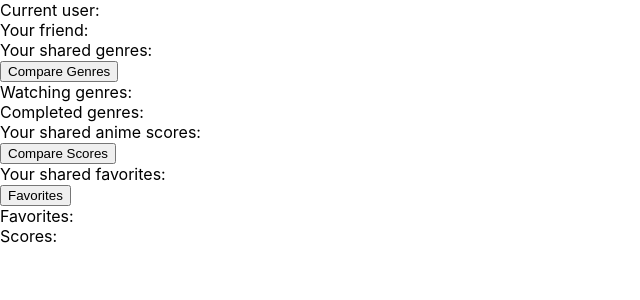
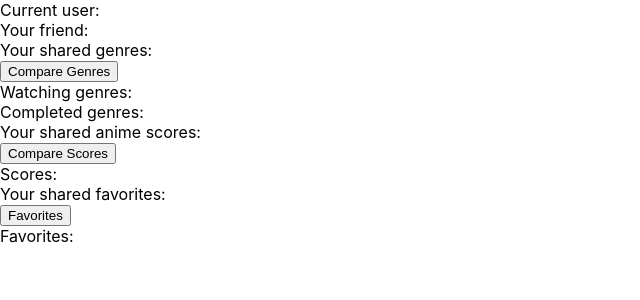
Before and after one commit to alphav1/animatch, a Next.js app: page /routing4 in a window 1280 px wide. Shown: the top 300 px of the page, without its empty margins (0-640 px from the left). Built offline with nearby package versions, Linux system fonts and the light colour scheme.

Commit message:
poopy farty

```diff
--- a/pages/routing4.js
+++ b/pages/routing4.js
@@ -22,11 +22,11 @@ export default function toPage() {
             <div>Watching genres: {Object.keys(data["watching"]).map(entry => <text> {entry}, </text>)}</div>
             <div>Completed genres: {Object.keys(data["completed"]).map(entry => <text> {entry}, </text>)}</div>
             <div> Your shared anime scores: </div><button onClick={async (e) => setScoreList(await getScoreComp(User1, User2))}> Compare Scores </button> <div> </div>
+            <div> Scores: {ScoreList.map(data1 => <ResultsTile data={data1} you={User1} friend={User2} />)} </div>
             <div> Your shared favorites: </div><button onClick={async (e) => { setFavoritesArray(await compareFavorites(await getFavorites(User1), await getFavorites(User2))); console.log("updated: " + FavoritesArray); }}>
                 Favorites </button>
             {/* <h4> Scores: {ScoreList.map(data => <body> title: {data.name} {User1} : {data.user1} {User2} : {data.user2} difference: {data.difference}</body>)} </h4> */}
             <div> Favorites: {FavoritesArray.flatMap(fav => <text>{fav}, </text>)} </div>
-            <div> Scores: {ScoreList.map(data1 => <ResultsTile data={data1} you={User1} friend={User2} />)} </div>
         </div>
     )
 }
```
